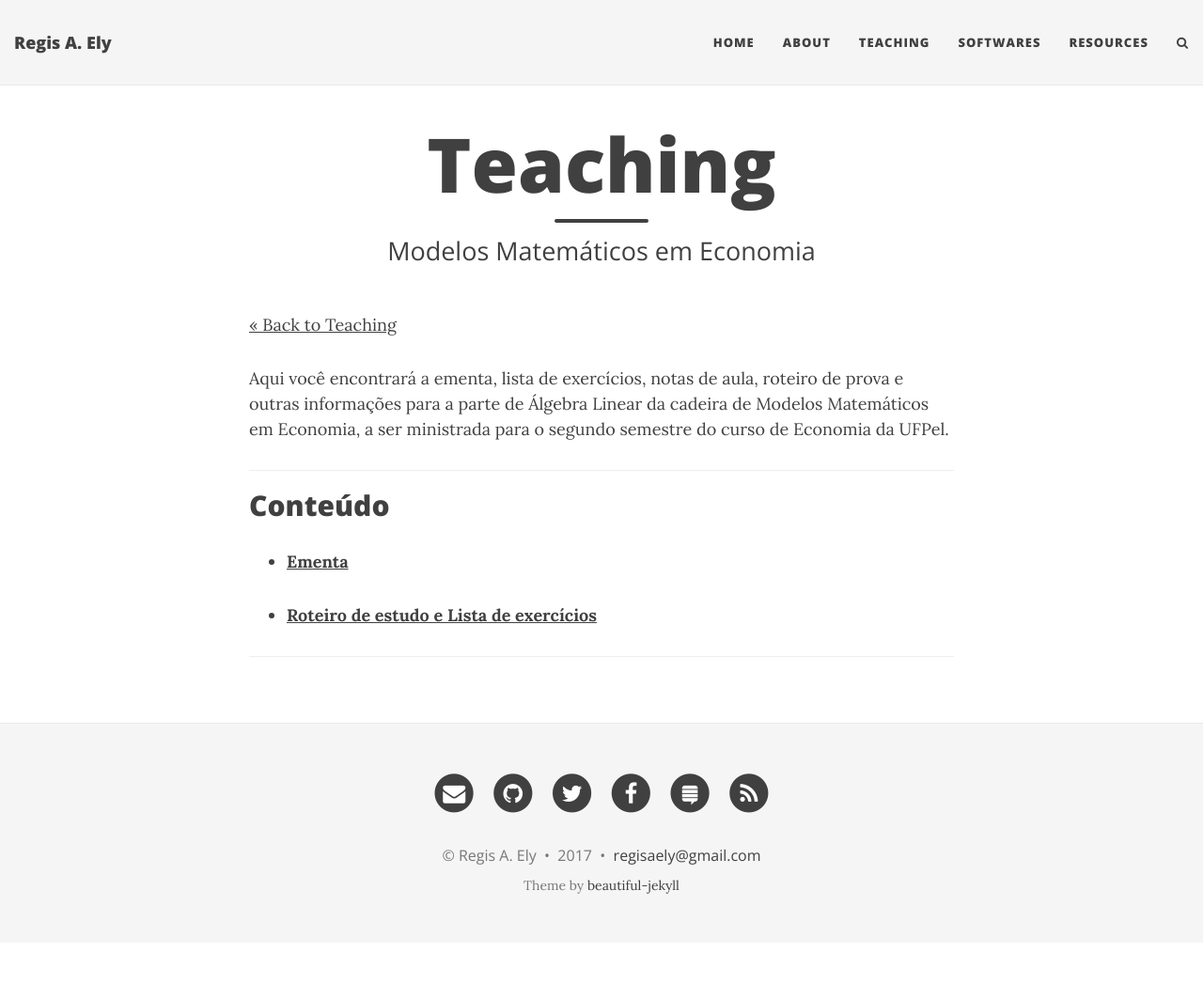
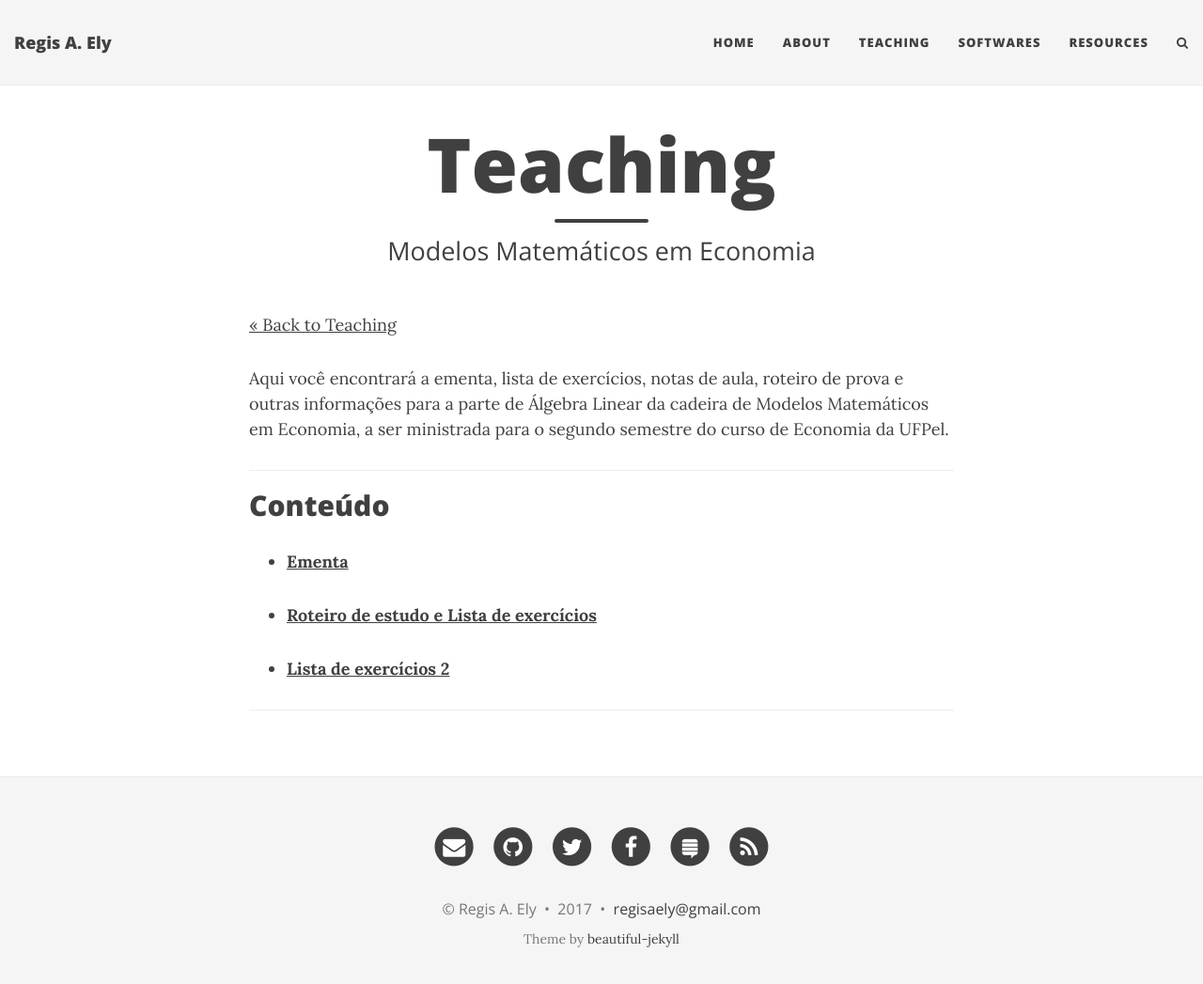
Before and after one commit to regisely/regisely.github.io, a Jekyll site: the page built from modelos.md, in a window 1280 px wide and 1060 px high. Shown: the top 1047 px of the window at 94% size. Built offline with Jekyll 4.4.1, drawn with Linux system fonts in a browser that asks for light colours; nearby versions of some CDN libraries.

Commit message:
lista2-modelos

```diff
--- a/modelos.md
+++ b/modelos.md
@@ -16,4 +16,6 @@ Aqui você encontrará a ementa, lista de exercícios, notas de aula, roteiro de
 
 - **[Roteiro de estudo e Lista de exercícios](/files/modelos-rot.pdf)**
 
+- **[Lista de exercícios 2](/files/modelos_lista1-2017.doc)**
+
 ---
```
Also changed, not shown: 1 other file.
